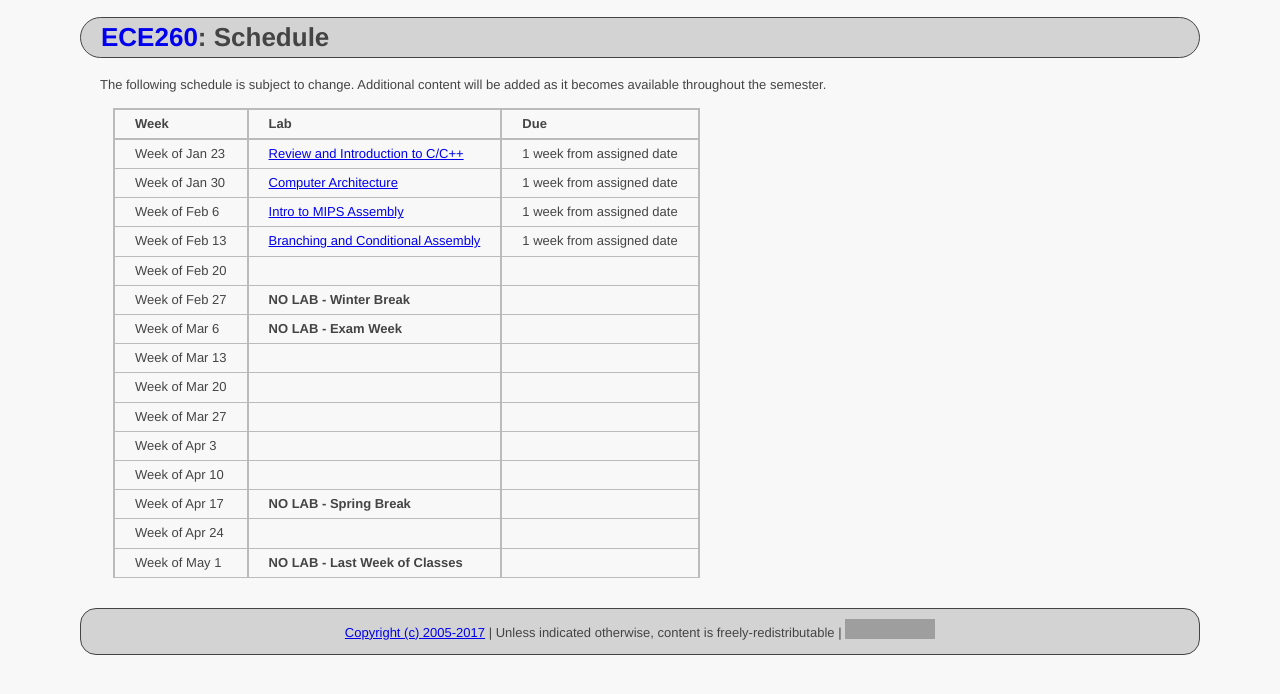
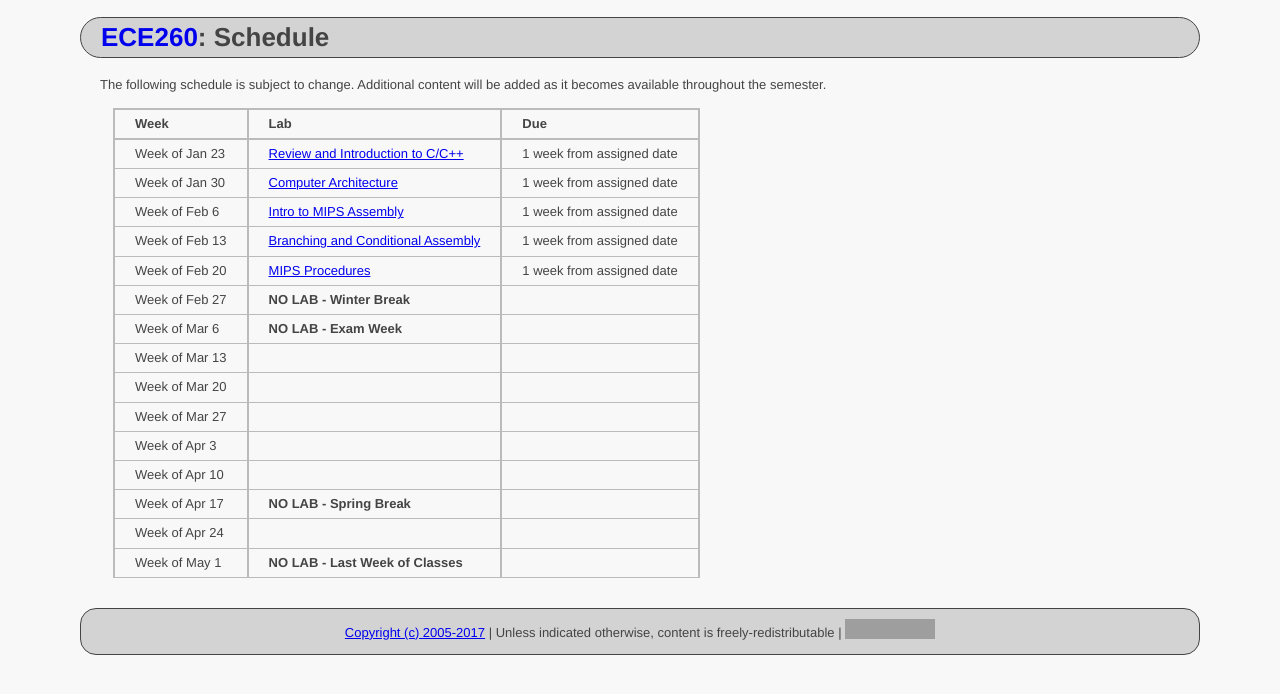
Before and after one commit to ycpcs/ece260-spring2017, a Jekyll site: the page built from schedule_lab.md, in a window 1280 px wide. Shown: the top 694 px of the page. Built offline with Jekyll 4.4.1, drawn with Linux system fonts in a browser that asks for light colours; grey boxes are pictures that could not be loaded.

Commit message:
added lab#5

```diff
--- a/schedule_lab.md
+++ b/schedule_lab.md
@@ -14,7 +14,7 @@ Week of Jan 23 |  [Review and Introduction to C/C++](https://drive.google.com/a/
 Week of Jan 30 |  [Computer Architecture](https://drive.google.com/a/ycp.edu/file/d/0B36p-YmqpYFWY2FFXzNaR1FldVk/view?usp=sharing)                   |  1 week from assigned date
 Week of Feb 6  |  [Intro to MIPS Assembly](https://drive.google.com/a/ycp.edu/file/d/0B36p-YmqpYFWME9NTEw1SWJEUG8/view?usp=sharing)                  |  1 week from assigned date
 Week of Feb 13 |  [Branching and Conditional Assembly](https://drive.google.com/a/ycp.edu/file/d/0B36p-YmqpYFWNzd0M3NTX0VpU2M/view?usp=sharing)      |  1 week from assigned date
-Week of Feb 20 |                                                                                                                                     |
+Week of Feb 20 |  [MIPS Procedures](https://drive.google.com/a/ycp.edu/file/d/0B36p-YmqpYFWRmJFcWpJQndaVVE/view?usp=sharing)                         |  1 week from assigned date
 Week of Feb 27 |  **NO LAB - Winter Break**                                                                                                          |
 Week of Mar 6  |  **NO LAB - Exam Week**                                                                                                             |  <!-- SIGCSE WEEK - no wednesday lab section -->
 Week of Mar 13 |                                                                                                                                     |
```
Also changed, not shown: 1 other file.
